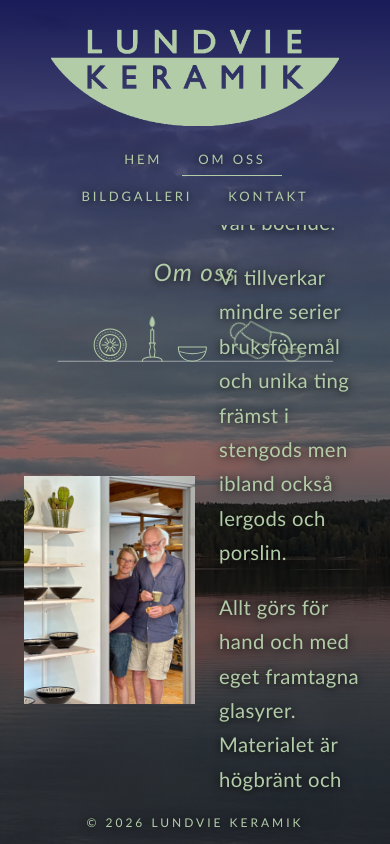
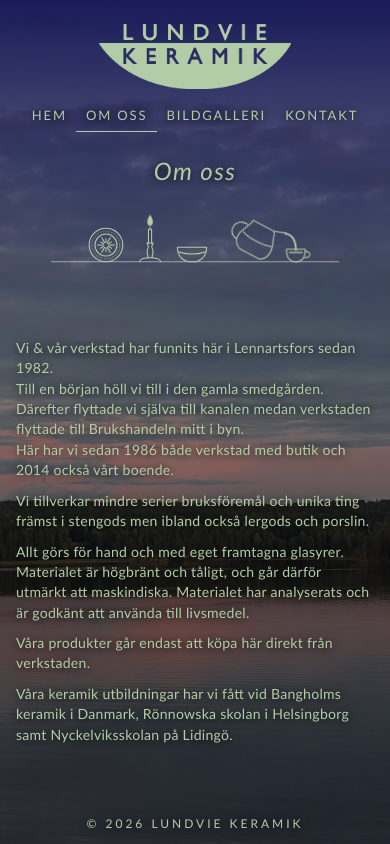
Before and after one commit to BjerveN92/lundvie-keramik, a SvelteKit app: page /about in a window 390 px wide. Built offline with nearby package versions, Linux system fonts and the light colour scheme.

Commit message:
mer responsiv sida

```diff
--- a/src/lib/components/ornament.svelte
+++ b/src/lib/components/ornament.svelte
@@ -84,9 +84,11 @@
 <style>
   .ornament {
     display: block;
-    width: min(20rem, 85%);
+    /* shrinks on short screens too (vh), so it never crowds the content */
+    width: min(20rem, 85%, 40vh);
     height: auto;
-    margin: 1rem auto;
+    flex: 0 0 auto;
+    margin: clamp(0.4rem, 1.8vh, 1rem) auto;
     overflow: visible;
     color: var(--accent);
     fill: none;
--- a/src/routes/+layout.svelte
+++ b/src/routes/+layout.svelte
@@ -117,7 +117,8 @@
     box-sizing: border-box;
   }
 
-  /* the site itself never scrolls — everything fits the viewport */
+  /* the site itself never scrolls — everything fits the viewport. Sizes and
+     spacing scale with the screen height (vh) so short screens still fit. */
   :global(html),
   :global(body) {
     height: 100%;
@@ -213,7 +214,7 @@
     display: flex;
     justify-content: center;
     align-items: center;
-    padding: clamp(0.75rem, 3vh, 2rem) 1.5rem 0.5rem;
+    padding: clamp(0.5rem, 2.5vh, 2rem) 1.5rem clamp(0.25rem, 0.8vh, 0.5rem);
   }
 
   /* the logo is used as a mask over a solid colour, so any colour works */
@@ -225,7 +226,7 @@
   }
 
   .logo {
-    height: clamp(56px, 12vh, 110px);
+    height: clamp(40px, 10vh, 110px);
     width: auto;
     display: block;
     visibility: hidden; /* only keeps the size; the mask draws the logo */
@@ -242,7 +243,7 @@
     align-items: center;
     flex-wrap: wrap;
     gap: 0.25rem;
-    padding: 0.5rem 1rem 0.75rem;
+    padding: clamp(0.15rem, 0.8vh, 0.5rem) 1rem clamp(0.15rem, 1vh, 0.75rem);
     list-style: none;
     margin: 0;
   }
@@ -251,7 +252,7 @@
     font-size: 0.8125rem;
     letter-spacing: 0.22em;
     text-transform: uppercase;
-    padding: 0.5rem 1rem;
+    padding: clamp(0.3rem, 1vh, 0.5rem) 1rem;
     border-bottom: 1px solid transparent;
     text-decoration: none;
     color: var(--text-color);
@@ -277,16 +278,41 @@
     display: flex;
     flex-direction: column;
     align-items: center;
-    padding: clamp(1.25rem, 4vh, 3.5rem) 1.5rem;
+    padding: clamp(0.5rem, 3vh, 3rem) 1.5rem;
     width: 100%;
     overflow: hidden;
+  }
+
+  /* PHONES */
+  @media (max-width: 600px) {
+    nav {
+      width: 100%;
+    }
+
+    nav ul {
+      gap: 0;
+      padding: 0.25rem 0.5rem 0.5rem;
+    }
+
+    nav a {
+      letter-spacing: 0.14em;
+      padding: 0.5rem 0.6rem;
+    }
+
+    main {
+      padding: clamp(0.5rem, 2vh, 1.25rem) 16px;
+    }
+
+    .logo {
+      height: clamp(36px, 8vh, 70px);
+    }
   }
 
   /* FOOTER */
   footer {
     width: min(34rem, 90%);
     margin: 0 auto;
-    padding: 0.875rem 1.5rem;
+    padding: clamp(0.35rem, 1.5vh, 0.875rem) 1.5rem;
     text-align: center;
     font-size: 0.75rem;
     letter-spacing: 0.25em;
--- a/src/routes/+page.svelte
+++ b/src/routes/+page.svelte
@@ -37,11 +37,13 @@
 </section>
 
 <style>
-  /* All text sizes are plain px. Everything uses the one size set on .hero
-     except .heading and .season, which set their own. */
+  /* Text sizes scale with the screen, using whichever is smaller of the
+     width (vw) and the height (vh), between a min and a max — so the page
+     also fits on short laptop screens. Everything uses the one size set on
+     .hero except .heading and .season, which set their own. */
 
   .hero {
-    font-size: 22px;
+    font-size: clamp(0.85rem, min(0.6rem + 1.2vw, 2.5vh), 1.375rem);
     display: flex;
     flex-direction: column;
     align-items: center;
@@ -51,12 +53,16 @@
     min-height: 0;
   }
 
+  .hero p {
+    line-height: 1.5;
+  }
+
   .band {
-    flex: 1 1 auto;
-    min-height: 0;
     width: 100%;
     max-width: 1000px;
-    margin-top: 15px;
+    /* centred in the free space below the heading */
+    margin: auto 0;
+    padding-top: clamp(0.25rem, 1.5vh, 15px);
     display: flex;
     align-items: center;
     gap: 40px;
@@ -75,20 +81,20 @@
 
   /* "Välkommen till Lundvie Keramik" */
   .heading {
-    font-size: 36px;
+    font-size: clamp(1.3rem, min(1rem + 2vw, 4.5vh), 2.25rem);
     margin: 0;
   }
 
   /* the two intro paragraphs */
   .intro {
-    margin: 1px;
+    margin: 0 0 clamp(0.25rem, 1vh, 0.5rem);
   }
 
   /* "Högsäsong" and "Lågsäsong" */
   .season {
-    font-size: 28px;
+    font-size: clamp(1.05rem, min(0.8rem + 1.2vw, 3.3vh), 1.75rem);
     font-weight: 600;
-    margin: 8px 0 0;
+    margin: clamp(2px, 1vh, 8px) 0 0;
     color: var(--accent);
   }
 
@@ -96,4 +102,12 @@
   .hours {
     margin: 0;
   }
+
+  /* on phones the hand-placed line breaks would split lines oddly, so the
+     intro text wraps on its own instead */
+  @media (max-width: 600px) {
+    .intro br {
+      display: none;
+    }
+  }
 </style>
--- a/src/routes/about/+page.svelte
+++ b/src/routes/about/+page.svelte
@@ -60,17 +60,17 @@
     color: var(--text-color);
   }
 
-  /* portrait photo shown whole at its own proportions, as tall as the page
+  /* portrait photo shown whole at its own proportions, as tall as the space
      allows, with the text beside it */
   .about-band {
     flex: 1 1 auto;
     min-height: 0;
     width: min(100%, 70rem);
-    margin: 1.8rem 0 0;
+    margin: clamp(0.25rem, 1.5vh, 1.5rem) 0 0;
     display: flex;
     flex-direction: row;
     align-items: center;
-    gap: clamp(1.5rem, 4vw, 3rem);
+    gap: clamp(1rem, 3vw, 3rem);
   }
 
   .about-image {
@@ -78,7 +78,7 @@
     height: 100%;
     width: auto;
     min-width: 0;
-    max-width: 50%;
+    max-width: 45%;
     border-radius: 0.75rem;
     object-fit: contain;
     display: block;
@@ -89,14 +89,28 @@
     min-width: 0;
   }
 
+  /* follows both the screen height and width so the text always fits */
   .about-text p {
-    font-size: clamp(1.0625rem, 2.4vh, 1.3rem);
-    line-height: 1.7;
-    margin: 0 0 1.25rem;
+    font-size: clamp(0.8rem, min(2.1vh, 0.5rem + 0.9vw), 1.2rem);
+    line-height: 1.55;
+    margin: 0 0 clamp(0.3rem, 1.2vh, 1rem);
     color: var(--text-color);
   }
 
   .about-text p:last-child {
     margin-bottom: 0;
   }
+
+  /* phones: there's no room for both the photo and the text without
+     scrolling, so the text gets the screen */
+  @media (max-width: 600px) {
+    .about-image {
+      display: none;
+    }
+
+    .about-text p {
+      font-size: clamp(0.75rem, min(3.6vw, 1.9vh), 1rem);
+      line-height: 1.45;
+    }
+  }
 </style>
```
Also changed, not shown: src/lib/components/pictures.svelte (+7 -1 lines), src/routes/kontakt/+page.svelte (+5 -4 lines), src/routes/pictures/+page.svelte (+7 -5 lines).
